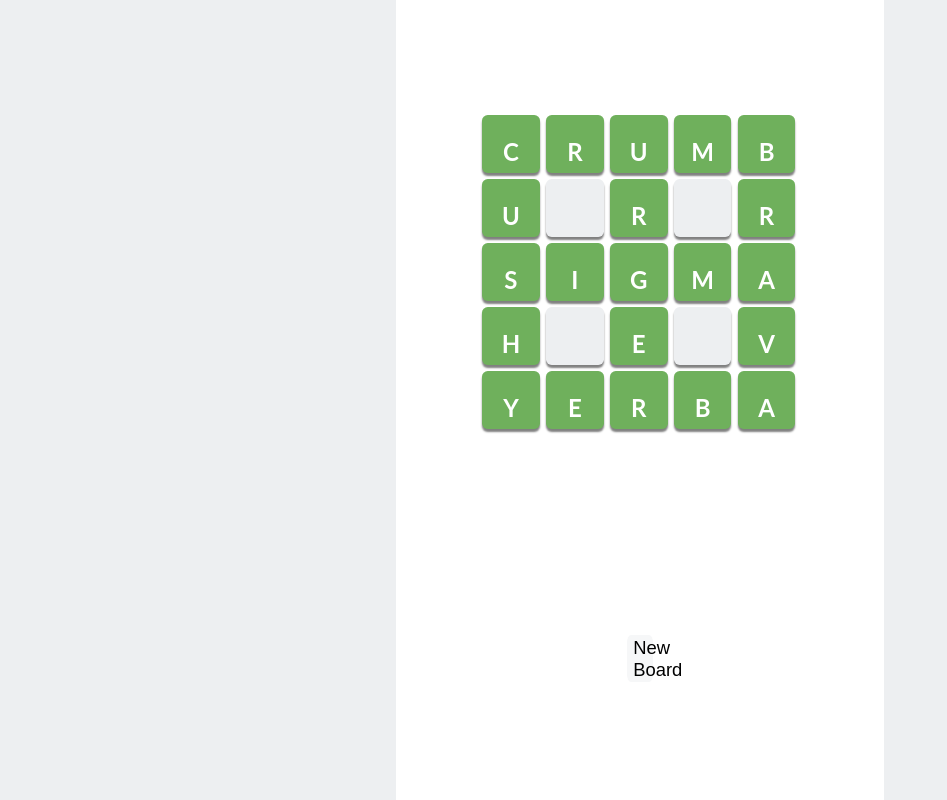
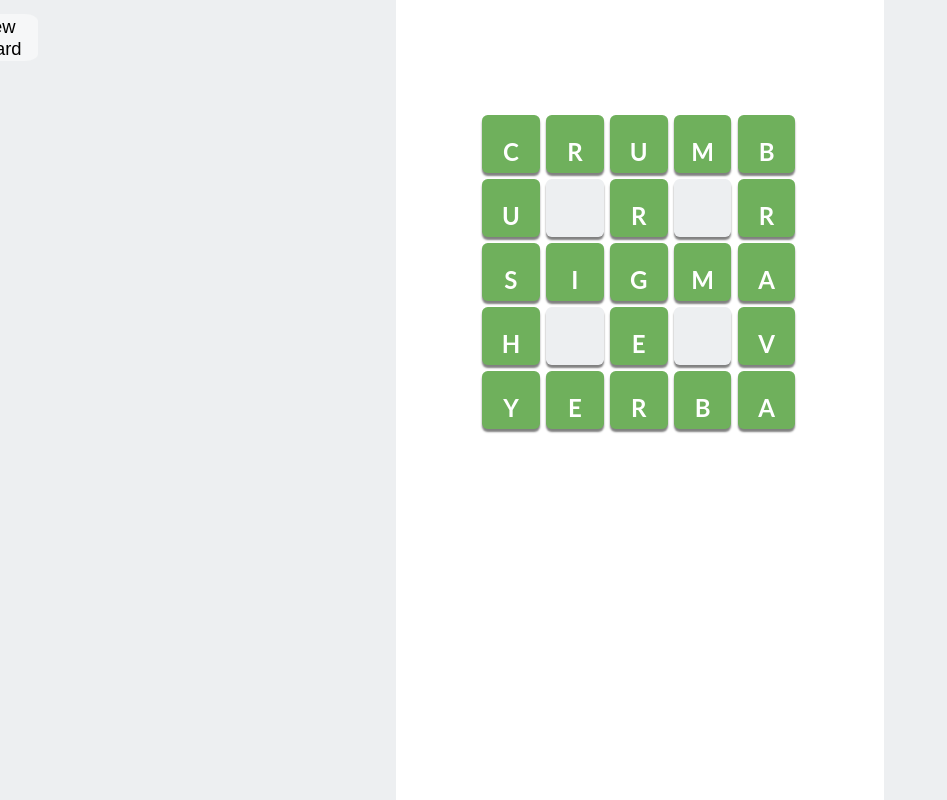
Before and after one commit to nsobotka/Waffler, a Flask app: page /showSolution2 in a window 1280 px wide. Shown: the whole page, without its empty margins (0-947 px from the left). Run offline with Flask 2, Linux system fonts and the light colour scheme.

Commit message:
Button fix

```diff
--- a/app/routes.py
+++ b/app/routes.py
@@ -10,7 +10,7 @@ from shortestPath import *
 # Things to do:
 # Add table for tracking moves
     # display optimal solution somehow
-# aesthetics - weird behavior on different sized screens -> buttons
+# aesthetics - weird behavior on different sized screens -> buttons??
 # aesthetics for all different pages including error pages
 # Fix error pages
 # Credits blurb
--- a/app/static/style.css
+++ b/app/static/style.css
@@ -59,7 +59,8 @@ body {
     margin: 0.5vw;
     -webkit-transition-duration: 0.4s; /* Safari */
     transition-duration: 0.4s;
-    width: 2vw;
+    width: 70%;
+    /* width: 2vw; */
     height: 80%;
 }
 
@@ -146,7 +147,7 @@ body {
 
 #button_container {
     display: block;
-    position: absolute;
+    /* position: absolute; */
     /* background-color: blueviolet; */
 
     width: 60%;
```
